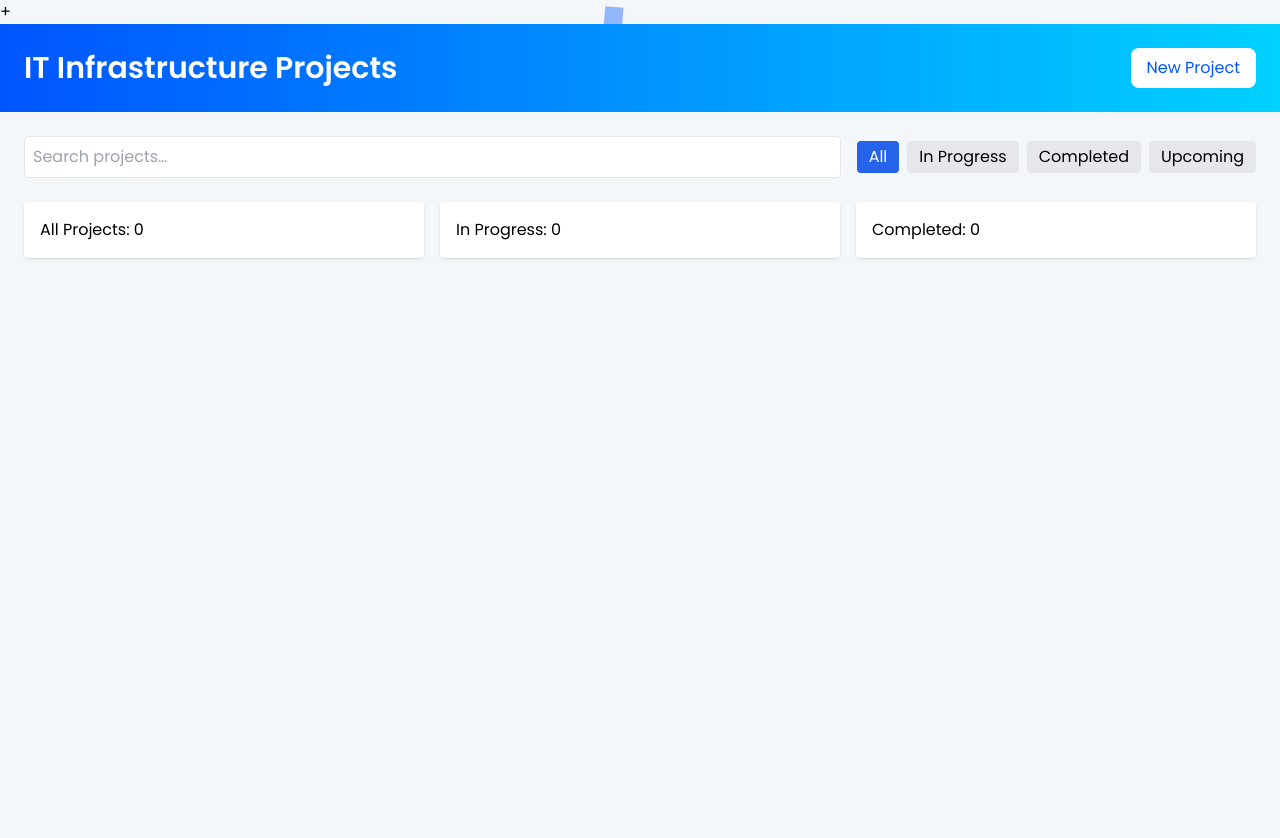
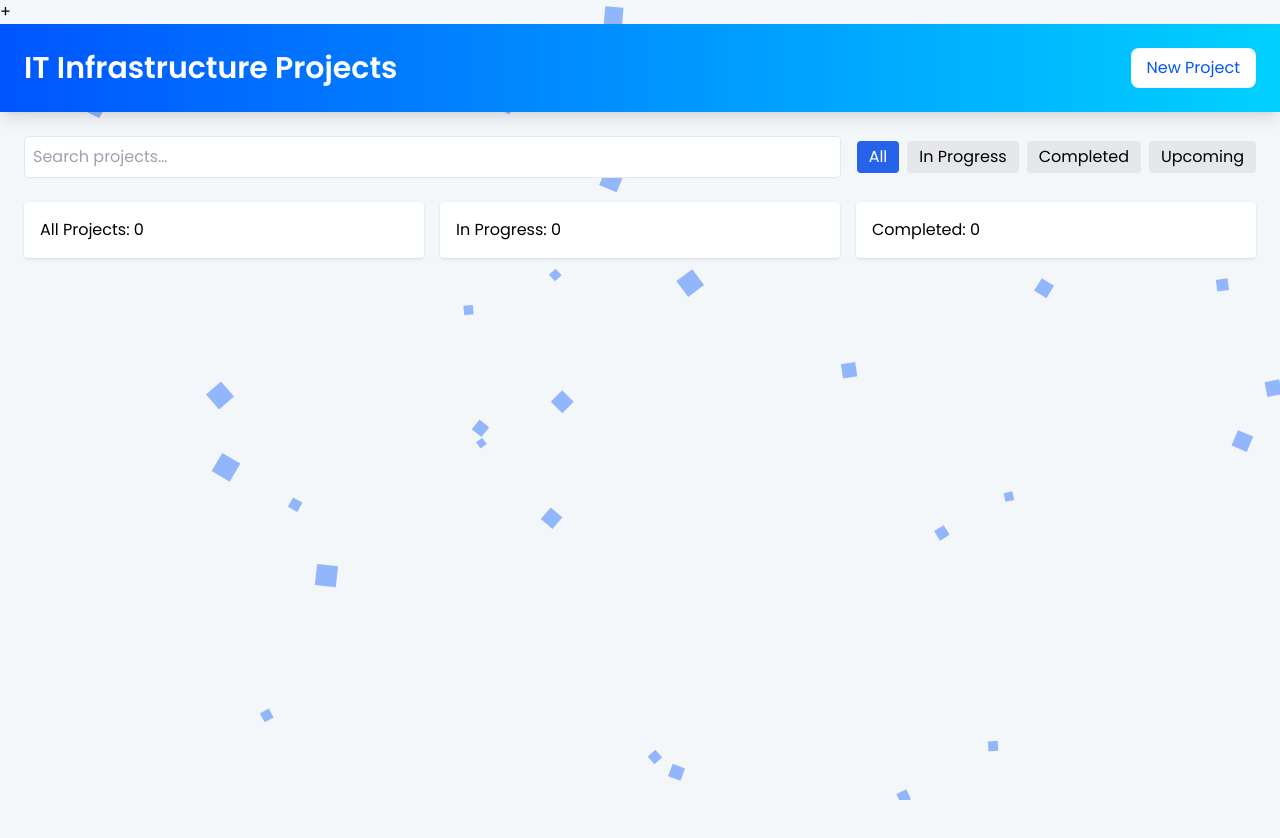
Before and after one commit to mmand213/project-manager, a React (Vite) app: page / in a window 1280 px wide. Shown: the top 838 px of the page. Built offline with nearby package versions, Linux system fonts and the light colour scheme; the HTML template or start-up script is replaced by a standard one.

Commit message:
Update App.jsx

```diff
--- a/src/App.jsx
+++ b/src/App.jsx
@@ -55,7 +55,7 @@ export default function App() {
       </header>
 
       {/* Main content */}
-      <main className="p-6 min-h-screen bg-pageBg">
+      <main className="p-6 min-h-screen relative">
         <div className="flex flex-col md:flex-row md:items-center md:space-x-4 mb-6">
           <SearchBar value={search} onChange={setSearch} />
           <FilterPanel filter={filter} onChange={setFilter} />
```
